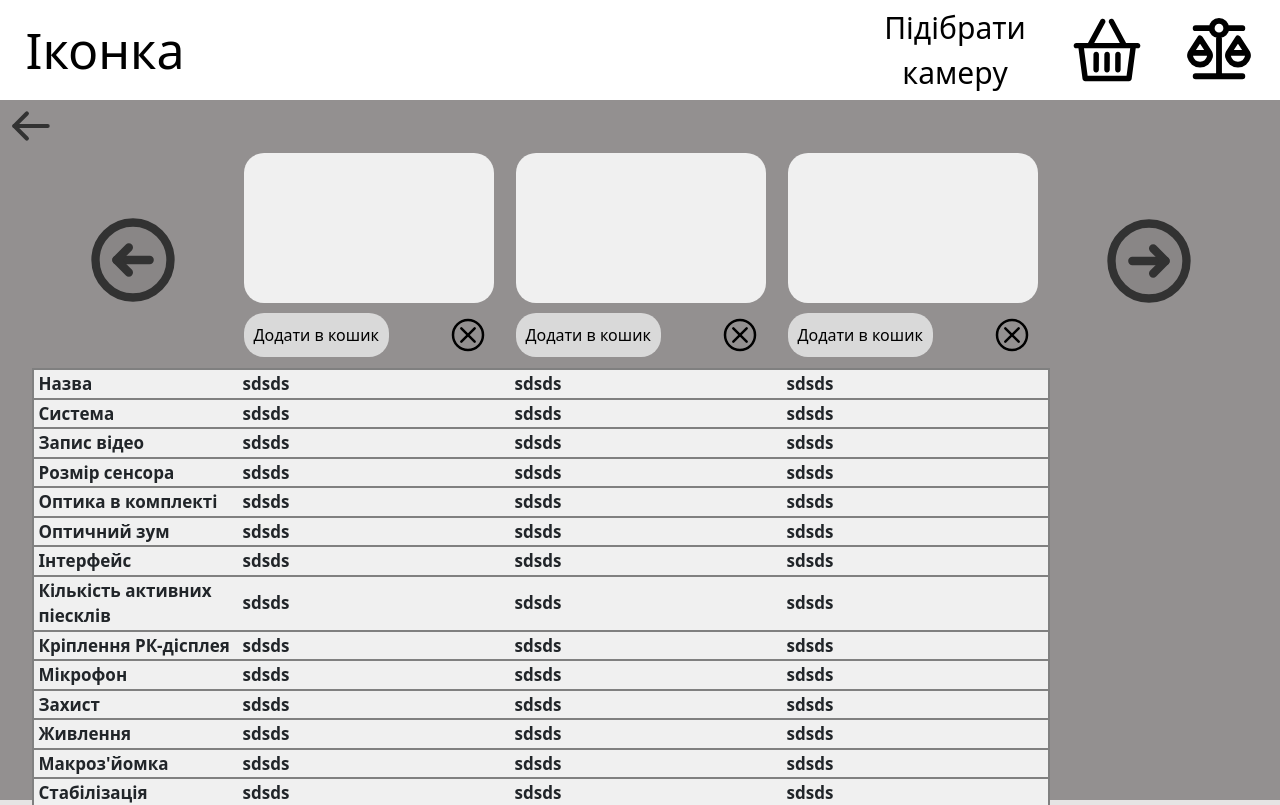
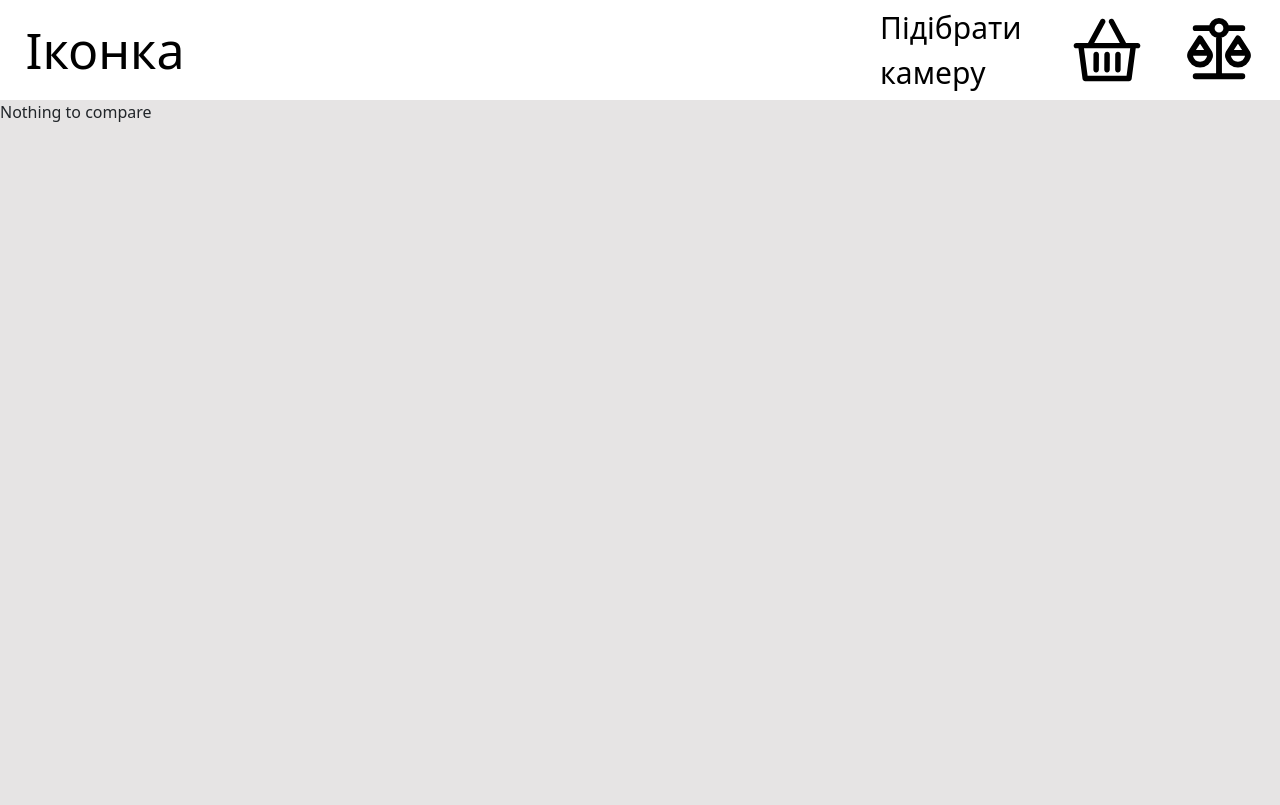
Before and after one commit to chasodij/utdh-front, a React (Create React App) app: page /comparison in a window 1280 px wide. Shown: the top 805 px of the page. Built offline with nearby package versions, Linux system fonts and the light colour scheme.

Commit message:
Adding to comparison and to cart functions are created.

```diff
--- a/src/App.js
+++ b/src/App.js
@@ -5,7 +5,8 @@ import 'bootstrap/dist/css/bootstrap.min.css'
 import {BrowserRouter, Route, Routes} from "react-router-dom";
 import ProductPage from "./Pages/ProductPage/ProductPage";
 import ScalesPage from './Pages/ScalesPage/ScalesPage';
-import {useState} from "react";
+import {useEffect, useState} from "react";
+import ScalePageVersion2 from "./Pages/ScalesPage/ScalePageVersion2";
 
 function App() {
 
@@ -14,12 +15,26 @@ function App() {
   const [bucket, setBucket] = useState([]);
   const [scales, setScales] = useState([]);
 
-  return (
+    const addToCart = (product) => {
+        if (bucket.find(item => item.id === product.id)) {
+            return;
+        }
+        setBucket([...bucket, product]);
+    }
+
+    const addToComparison = (product) => {
+        if (scales.find(item => item === product)) {
+            return;
+        }
+        setScales([...scales, product]);
+    }
+
+    return (
       <BrowserRouter>
         <Routes>
-          <Route path="/" element={<MainPage bucket={bucket} setBucket={setBucket} scales={scales} setScales={setScales}/>}/>
-          <Route path="/comparison" element={<ScalesPage bucket={bucket} setBucket={setBucket} scales={scales} setScales={setScales}/>}/>
-          <Route path="/product/:productId" element={<ProductPage bucket={bucket} setBucket={setBucket} scales={scales} setScales={setScales}/>}/>
+          <Route path="/" element={<MainPage bucket={bucket} addToComparison={addToComparison} addToBucket={addToCart}/>}/>
+          <Route path="/comparison" element={<ScalePageVersion2 bucket={bucket} addToComparison={addToComparison} addToBucket={addToCart} scales={scales}/>}/>
+          <Route path="/product/:productId" element={<ProductPage bucket={bucket} addToComparison={addToComparison} addToBucket={addToCart} scales={scales}/>}/>
         </Routes>
 
       </BrowserRouter>
--- a/src/Pages/MainPage/MainPage.js
+++ b/src/Pages/MainPage/MainPage.js
@@ -3,7 +3,7 @@ import './MainPage.css';
 import FilterList from './FilterList';
 import ProductsList from "./ProductsList";
 import {FetchProducts} from "../../Data/Fetch";
-const MainPage = ({bucket, setBucket, scales, setScales}) => {
+const MainPage = ({bucket, addToBucket, addToComparison}) => {
 
     const [products, setProducts] = useState([]);
 
@@ -144,7 +144,7 @@ const MainPage = ({bucket, setBucket, scales, setScales}) => {
             {FilterList({filter,setFilter})}
         </div>
         <div className='MainPage_catalog'>
-            <ProductsList bucket={bucket} scales={scales} setScales={setScales} setBucket={setBucket} products={products}/>
+            <ProductsList bucket={bucket} addToComparison={addToComparison} addToBucket={addToBucket} products={products}/>
         </div>
       </body>
     </div>
--- a/src/Pages/MainPage/ProductCard.jsx
+++ b/src/Pages/MainPage/ProductCard.jsx
@@ -2,15 +2,7 @@ import React from 'react';
 import { FontAwesomeIcon } from '@fortawesome/react-fontawesome'
 import { solid, regular, brands, icon } from '@fortawesome/fontawesome-svg-core/import.macro' // <--
 
-const ProductCard = ({product, bucket, setBucket, scales, setScales}) => {
-
-    const handleAddBucket = () => {
-        setBucket([...bucket, product]);
-    }
-
-    const handleAddComparison = () => {
-        setScales([...scales, product.id]);
-    }
+const ProductCard = ({product, bucket, addToBucket, addToComparison}) => {
 
     return (
         <div className='product-wrapper'>
@@ -24,13 +16,13 @@ const ProductCard = ({product, bucket, setBucket, scales, setScales}) => {
                 <h3 className='product-price'>
                     {product.price}$
                 </h3>
-                <FontAwesomeIcon onClick={handleAddComparison} className={'icon'} icon={solid('scale-balanced')} />
+                <FontAwesomeIcon onClick={() => addToComparison(product.id)} className={'icon'} icon={solid('scale-balanced')} />
             </div>
             <div className='product-flex-wrapper-div'>
                 <button className='product-more-button'>
                     More
                 </button>
-                <FontAwesomeIcon onClick={handleAddBucket} className={'icon'}  icon={solid('bucket')} />
+                <FontAwesomeIcon onClick={() => addToBucket(product)} className={'icon'}  icon={solid('bucket')} />
             </div>
 
 
--- a/src/Pages/MainPage/ProductsList.jsx
+++ b/src/Pages/MainPage/ProductsList.jsx
@@ -1,11 +1,11 @@
 import React from 'react';
 import ProductCard from "./ProductCard";
 
-const ProductsList = ({products, setBucket, setScales, bucket, scales}) => {
+const ProductsList = ({products, bucket, addToBucket, addToComparison}) => {
     return (
         <div className='products-wrapper'>
             {products.map((product) => (
-                <ProductCard bucket={bucket} scales={scales} setBucket={setBucket} setScales={setScales} product={product}/>
+                <ProductCard bucket={bucket} addToBucket={addToBucket} addToComparison={addToComparison} product={product}/>
             ))}
         </div>
     );
--- /dev/null
+++ b/src/Pages/ScalesPage/ComparisonElement.jsx
@@ -0,0 +1,11 @@
+import React from 'react';
+
+const ComparisonElement = ({scale}) => {
+    return (
+        <div>
+            {scale}
+        </div>
+    );
+};
+
+export default ComparisonElement;
--- /dev/null
+++ b/src/Pages/ScalesPage/ComparisonElements.jsx
@@ -0,0 +1,14 @@
+import React from 'react';
+import ComparisonElement from "./ComparisonElement";
+
+const ComparisonElements = ({scales}) => {
+    return (
+        <div>
+            {scales.map((scale) => (
+                <ComparisonElement scale={scale}/>
+            ))}
+        </div>
+    );
+};
+
+export default ComparisonElements;
--- /dev/null
+++ b/src/Pages/ScalesPage/ScalePageVersion2.jsx
@@ -0,0 +1,34 @@
+import React from 'react';
+import ComparisonElements from "./ComparisonElements";
+
+const ScalePageVersion2 = ({bucket, setBucket, scales, setScales}) => {
+    console.log(scales);
+    return (
+        <div>
+            <header className="MainPage_header">
+                <a className='MainPage_Icon'>
+                    Іконка
+                </a>
+                <div className='MainPage_menu'>
+                    <a className='MainPage_ChoiceHelper'>
+                        Підібрати камеру
+                    </a>
+                    <a className='link' >
+                        <svg width="70px" height="70px" viewBox="0 0 32 32">
+                            <path d="M30 12.75h-5.274l-5.581-10.344c-0.215-0.396-0.628-0.66-1.102-0.66-0.69 0-1.25 0.559-1.25 1.25 0 0.219 0.056 0.425 0.155 0.604l-0.003-0.006 4.941 9.156h-11.735l4.992-9.151c0.098-0.174 0.155-0.382 0.155-0.603 0-0.691-0.56-1.25-1.25-1.25-0.473 0-0.884 0.262-1.097 0.649l-0.003 0.006-5.645 10.349h-5.303c-0.69 0-1.25 0.56-1.25 1.25s0.56 1.25 1.25 1.25v0h0.95l1.855 13.916c0.084 0.615 0.607 1.084 1.238 1.084 0 0 0.001 0 0.001 0h20c0 0 0.001 0 0.002 0 0.631 0 1.153-0.469 1.236-1.078l0.001-0.006 1.855-13.916h0.861c0.69 0 1.25-0.56 1.25-1.25s-0.56-1.25-1.25-1.25v0zM24.951 27.75h-17.812l-1.667-12.5h21.145zM16.046 16.75h-0.006c-0.688 0-1.246 0.556-1.25 1.244v0l-0.035 7c0 0.002 0 0.003 0 0.005 0 0.688 0.556 1.247 1.244 1.251h0.006c0 0 0 0 0 0 0.688 0 1.247-0.556 1.25-1.244v-0l0.035-7c0-0.002 0-0.003 0-0.005 0-0.688-0.556-1.247-1.244-1.251h-0zM11.067 16.75h-0.006c0 0 0 0 0 0-0.688 0-1.247 0.556-1.25 1.244v0l-0.034 7c0 0.001 0 0.003 0 0.005 0 0.689 0.556 1.247 1.244 1.251h0.006c0 0 0 0 0.001 0 0.688 0 1.246-0.556 1.249-1.244v-0l0.034-7c0-0.002 0-0.004 0-0.006 0-0.688-0.556-1.247-1.244-1.25h-0zM21.018 16.75h-0.006c-0.688 0-1.246 0.556-1.25 1.244v0l-0.033 7c0 0.001 0 0.003 0 0.005 0 0.689 0.556 1.247 1.244 1.251h0.006c0.688-0.001 1.246-0.557 1.25-1.244v-0l0.033-7c0-0.002 0-0.004 0-0.006 0-0.688-0.556-1.247-1.244-1.25h-0z"></path>
+                        </svg>
+                    </a>
+                    <a className='link' href='./comparison'>
+                        <svg width="70px" height="70px" viewBox="0 0 24 24" fill="none">
+                            <path d="M2.50047 13H8.50047M15.5005 13H21.5005M12.0005 7V21M12.0005 7C13.3812 7 14.5005 5.88071 14.5005 4.5M12.0005 7C10.6198 7 9.50047 5.88071 9.50047 4.5M4.00047 21L20.0005 21M4.00047 4.50001L9.50047 4.5M9.50047 4.5C9.50047 3.11929 10.6198 2 12.0005 2C13.3812 2 14.5005 3.11929 14.5005 4.5M14.5005 4.5L20.0005 4.5M8.88091 14.3364C8.48022 15.8706 7.11858 17 5.50047 17C3.88237 17 2.52073 15.8706 2.12004 14.3364C2.0873 14.211 2.07093 14.1483 2.06935 13.8979C2.06838 13.7443 2.12544 13.3904 2.17459 13.2449C2.25478 13.0076 2.34158 12.8737 2.51519 12.6059L5.50047 8L8.48576 12.6059C8.65937 12.8737 8.74617 13.0076 8.82636 13.2449C8.87551 13.3904 8.93257 13.7443 8.9316 13.8979C8.93002 14.1483 8.91365 14.211 8.88091 14.3364ZM21.8809 14.3364C21.4802 15.8706 20.1186 17 18.5005 17C16.8824 17 15.5207 15.8706 15.12 14.3364C15.0873 14.211 15.0709 14.1483 15.0693 13.8979C15.0684 13.7443 15.1254 13.3904 15.1746 13.2449C15.2548 13.0076 15.3416 12.8737 15.5152 12.6059L18.5005 8L21.4858 12.6059C21.6594 12.8737 21.7462 13.0076 21.8264 13.2449C21.8755 13.3904 21.9326 13.7443 21.9316 13.8979C21.93 14.1483 21.9137 14.211 21.8809 14.3364Z" stroke="#000000" stroke-width="2" stroke-linecap="round" stroke-linejoin="round"/>
+                        </svg>
+                    </a>
+                </div>
+            </header>
+
+            {scales.length > 0 ? <ComparisonElements scales={scales} /> : "Nothing to compare"}
+        </div>
+    );
+};
+
+export default ScalePageVersion2;
```
